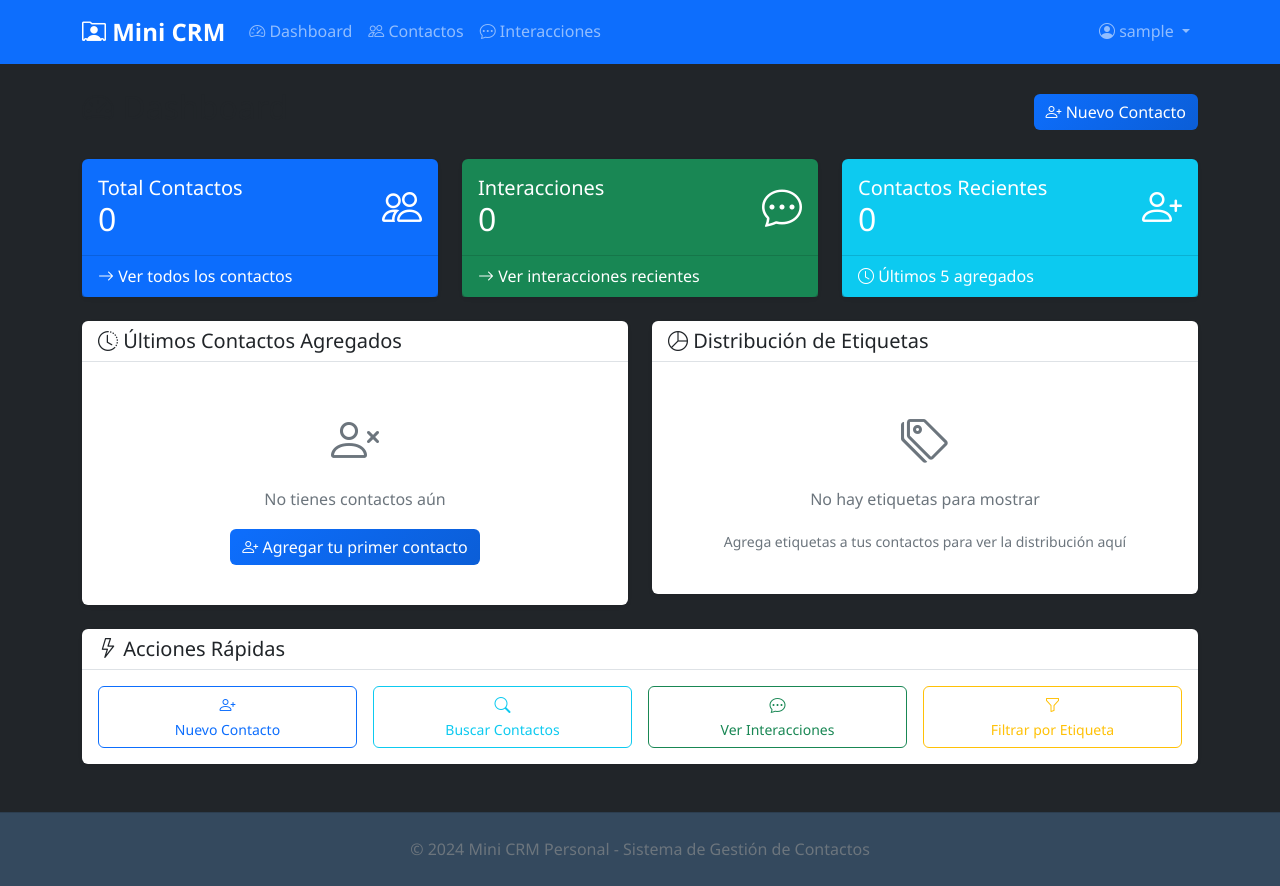
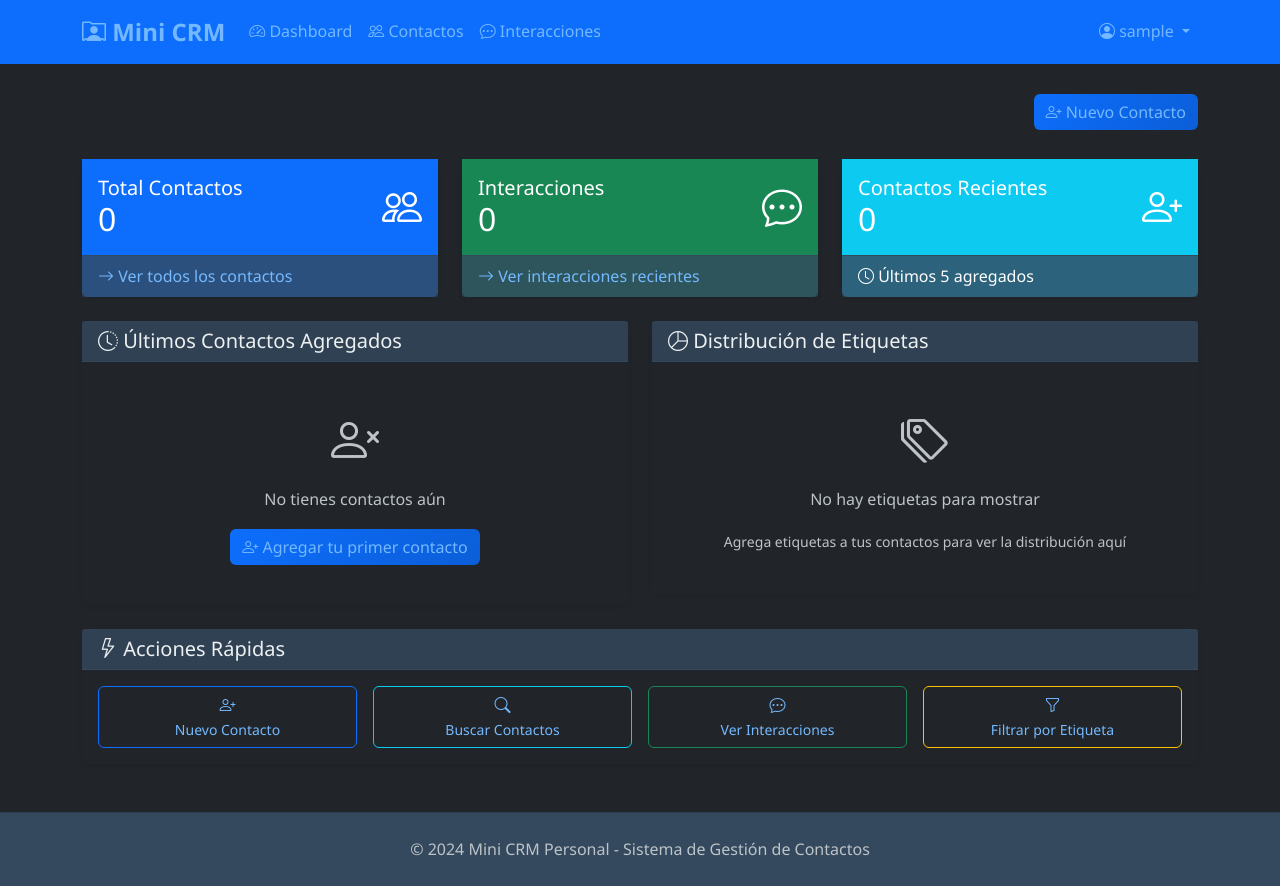
Before and after one commit to CrettinoCristian/Parcial3-CristianCrettino-Programacion, a Flask app: page /dashboard in a window 1280 px wide. Run offline with Flask 3, Linux system fonts and the light colour scheme; the visitor is signed in with stand-in values (Sample User, id 1); data that the repository does not hold is empty; some libraries are stand-ins or nearby versions.

Commit message:
Mejoras de diseño

```diff
--- a/static/css/style.css
+++ b/static/css/style.css
@@ -242,9 +242,9 @@ body {
 
 /* Dashboard cards */
 .dashboard-card {
-    background: linear-gradient(135deg, rgba(255,255,255,0.1) 0%, rgba(255,255,255,0.05) 100%);
+    background: linear-gradient(135deg, rgba(254,254,254,0.1) 0%, rgba(254,254,254,0.05) 100%);
     backdrop-filter: blur(10px);
-    border: 1px solid rgba(255,255,255,0.2);
+    border: 1px solid rgba(254,254,254,0.2);
 }
 
 /* Animaciones */
@@ -370,22 +370,224 @@ footer {
 
 /* Corrección para campos de texto en modo oscuro */
 .form-control, .form-control:focus {
-    background-color: var(--warm-white) !important;
-    color: #212529 !important;
-    border: 1px solid #ced4da !important;
+    background-color: #2c3e50 !important;
+    color: #ecf0f1 !important;
+    border: 1px solid #34495e !important;
 }
 
 /* Corrección para textarea específicamente */
 textarea.form-control, textarea.form-control:focus {
-    background-color: var(--warm-white) !important;
-    color: #212529 !important;
-    border: 1px solid #ced4da !important;
+    background-color: #2c3e50 !important;
+    color: #ecf0f1 !important;
+    border: 1px solid #34495e !important;
+}
+
+/* Corrección para select específicamente */
+select.form-control, select.form-control:focus, .form-select, .form-select:focus {
+    background-color: #2c3e50 !important;
+    color: #ecf0f1 !important;
+    border: 1px solid #34495e !important;
+}
+
+/* Corrección para texto muted en tema oscuro */
+.text-muted {
+    color: #bdc3c7 !important;
+}
+
+/* Corrección para iconos muted */
+.bi.text-muted {
+    color: #bdc3c7 !important;
+}
+
+/* Corrección para elementos small con text-muted */
+small.text-muted {
+    color: #bdc3c7 !important;
+}
+
+/* Corrección para texto secundario */
+.text-secondary {
+    color: #95a5a6 !important;
+}
+
+/* Corrección para card-footer con texto muted */
+.card-footer.text-muted {
+    color: #bdc3c7 !important;
+}
+
+/* Corrección para divs con texto muted */
+div.text-muted {
+    color: #bdc3c7 !important;
+}
+
+/* Corrección para list-group-item en tema oscuro */
+.list-group-item {
+    background-color: #34495e !important;
+    color: #ecf0f1 !important;
+    border-color: #2c3e50 !important;
+}
+
+/* Corrección para tablas en tema oscuro */
+.table {
+    background-color: #2c3e50 !important;
+    color: #ecf0f1 !important;
+}
+
+.table th,
+.table td {
+    background-color: #2c3e50 !important;
+    border-color: #34495e !important;
+    color: #ecf0f1 !important;
+}
+
+/* Corrección para modal en tema oscuro */
+.modal-content {
+    background-color: #2c3e50 !important;
+    color: #ecf0f1 !important;
+}
+
+/* Corrección para dropdown en tema oscuro */
+.dropdown-menu {
+    background-color: #2c3e50 !important;
+    border: 1px solid #34495e !important;
+    color: #ecf0f1 !important;
+}
+
+.dropdown-item {
+    color: #ecf0f1 !important;
+}
+
+.dropdown-item:hover {
+    background-color: #34495e !important;
+    color: #ecf0f1 !important;
+}
+
+/* Corrección para enlaces en tema oscuro */
+a {
+    color: #74b9ff !important;
+}
+
+a:hover {
+    color: #0984e3 !important;
+}
+
+/* Corrección para enlaces sin decoración */
+a.text-decoration-none {
+    color: #74b9ff !important;
+}
+
+a.text-decoration-none:hover {
+    color: #0984e3 !important;
+}
+
+/* Corrección para badges en tema oscuro */
+.badge.bg-light {
+    background-color: #6c757d !important;
+    color: #ecf0f1 !important;
+}
+
+.badge.bg-primary {
+    background-color: #3498db !important;
+    color: #ecf0f1 !important;
+}
+
+/* Corrección para badges secundarios */
+.badge.bg-secondary {
+    background-color: #7f8c8d !important;
+    color: #ecf0f1 !important;
+}
+
+/* Corrección para elementos con text-light */
+.text-light {
+    color: #ecf0f1 !important;
 }
 
 /* Corrección para campos de descripción en detalles */
 .bg-light {
-    background-color: var(--light-bg) !important;
-    color: #212529 !important;
+    background-color: #34495e !important;
+    color: #ecf0f1 !important;
+}
+
+/* Sobrescribir clases Bootstrap con fondos blancos */
+.card:not(.bg-primary):not(.bg-secondary):not(.bg-success):not(.bg-info):not(.bg-warning):not(.bg-danger):not(.bg-dark):not(.bg-light) {
+    background-color: #2c3e50 !important;
+    color: #ecf0f1 !important;
+    border: 1px solid #34495e !important;
+}
+
+.card-body {
+    background-color: inherit !important;
+}
+
+.card-header {
+    background-color: rgba(52, 73, 94, 0.8) !important;
+    color: #ecf0f1 !important;
+    border-bottom: 1px solid #34495e !important;
+}
+
+.card-footer {
+    background-color: rgba(52, 73, 94, 0.8) !important;
+    color: #ecf0f1 !important;
+    border-top: 1px solid #34495e !important;
+}
+
+.table {
+    background-color: #2c3e50 !important;
+    color: #ecf0f1 !important;
+}
+
+.table th,
+.table td {
+    background-color: #2c3e50 !important;
+    border-color: #34495e !important;
+    color: #ecf0f1 !important;
+}
+
+.modal-content {
+    background-color: #2c3e50 !important;
+    color: #ecf0f1 !important;
+    border: 1px solid #34495e !important;
+}
+
+.dropdown-menu {
+    background-color: #2c3e50 !important;
+    border: 1px solid #34495e !important;
+    color: #ecf0f1 !important;
+}
+
+.badge.bg-light {
+    background-color: #6c757d !important;
+    color: #ecf0f1 !important;
+}
+
+/* Botones outline con fondos más suaves */
+.btn-outline-primary:hover,
+.btn-outline-secondary:hover,
+.btn-outline-success:hover,
+.btn-outline-info:hover,
+.btn-outline-warning:hover,
+.btn-outline-danger:hover {
+    background-color: var(--primary-color) !important;
+    color: var(--soft-white) !important;
+}
+
+.btn-outline-secondary:hover {
+    background-color: var(--secondary-color) !important;
+}
+
+.btn-outline-success:hover {
+    background-color: var(--success-color) !important;
+}
+
+.btn-outline-info:hover {
+    background-color: var(--info-color) !important;
+}
+
+.btn-outline-warning:hover {
+    background-color: var(--warning-color) !important;
+}
+
+.btn-outline-danger:hover {
+    background-color: var(--danger-color) !important;
 }
 
 /* Utilidades personalizadas */
@@ -415,7 +617,7 @@ textarea.form-control, textarea.form-control:focus {
     display: inline-block;
     width: 1rem;
     height: 1rem;
-    border: 2px solid #f3f3f3;
+    border: 2px solid #34495e;
     border-top: 2px solid var(--primary-color);
     border-radius: 50%;
     animation: spin 1s linear infinite;
--- a/templates/contactos/form.html
+++ b/templates/contactos/form.html
@@ -196,7 +196,7 @@
                 if (etiquetas.length > 0) {
                     const sugerenciasDiv = document.getElementById('etiquetasSugerencias');
                     const etiquetasHtml = etiquetas.map(etiqueta =>
-                        `<span class="badge bg-light text-dark me-1 etiqueta-sugerencia"
+                        `<span class="badge bg-secondary text-light me-1 etiqueta-sugerencia"
                                style="cursor: pointer;"
                                onclick="agregarEtiqueta('${etiqueta}')">${etiqueta}</span>`
                     ).join('');
--- a/templates/contactos/ver.html
+++ b/templates/contactos/ver.html
@@ -113,7 +113,7 @@
                         <h6 class="text-warning mb-2">
                             <i class="bi bi-journal-text"></i> Notas
                         </h6>
-                        <div class="bg-light p-3 rounded">
+                        <div class="bg-secondary text-light p-3 rounded">
                             <p class="mb-0">{{ contacto.notas|nl2br|safe }}</p>
                         </div>
                     </div>
--- a/templates/dashboard.html
+++ b/templates/dashboard.html
@@ -83,8 +83,8 @@
 <div class="row">
     <!-- Últimos contactos agregados -->
     <div class="col-lg-6">
-        <div class="card">
-            <div class="card-header">
+        <div class="card bg-dark text-light">
+            <div class="card-header bg-dark text-light">
                 <h5 class="card-title mb-0">
                     <i class="bi bi-clock-history"></i> Últimos Contactos Agregados
                 </h5>
@@ -135,8 +135,8 @@
 
     <!-- Gráfico de etiquetas -->
     <div class="col-lg-6">
-        <div class="card">
-            <div class="card-header">
+        <div class="card bg-dark text-light">
+            <div class="card-header bg-dark text-light">
                 <h5 class="card-title mb-0">
                     <i class="bi bi-pie-chart"></i> Distribución de Etiquetas
                 </h5>
@@ -185,8 +185,8 @@
 <!-- Acciones rápidas -->
 <div class="row mt-4">
     <div class="col-12">
-        <div class="card">
-            <div class="card-header">
+        <div class="card bg-dark text-light">
+            <div class="card-header bg-dark text-light">
                 <h5 class="card-title mb-0">
                     <i class="bi bi-lightning"></i> Acciones Rápidas
                 </h5>
--- a/templates/interacciones/recientes.html
+++ b/templates/interacciones/recientes.html
@@ -113,7 +113,7 @@
                                 <div class="text-md-end">
                                     <!-- Fecha -->
                                     <div class="mb-3">
-                                        <div class="badge bg-light text-dark mb-1">
+                                        <div class="badge bg-secondary text-light mb-1">
                                             <i class="bi bi-calendar"></i>
                                             {{ interaccion.fecha.strftime('%d/%m/%Y') }}
                                         </div>
--- a/templates/interacciones/ver.html
+++ b/templates/interacciones/ver.html
@@ -71,7 +71,7 @@
                     <h6 class="text-primary mb-2">
                         <i class="bi bi-calendar"></i> Fecha y Hora
                     </h6>
-                    <div class="bg-light p-3 rounded">
+                    <div class="bg-secondary text-light p-3 rounded">
                         <div class="d-flex justify-content-between align-items-center">
                             <div>
                                 <strong>{{ interaccion.fecha.strftime('%A, %d de %B de %Y') }}</strong>
@@ -104,7 +104,7 @@
                         <i class="bi bi-journal-text"></i> Descripción
                     </h6>
                     <div class="border-start border-success border-3 ps-4">
-                        <div class="bg-light p-4 rounded">
+                        <div class="bg-secondary text-light p-4 rounded">
                             <p class="mb-0 lh-lg">{{ interaccion.nota|nl2br|safe }}</p>
                         </div>
                     </div>
```
Also changed, not shown: templates/index.html (+5 -5 lines).
